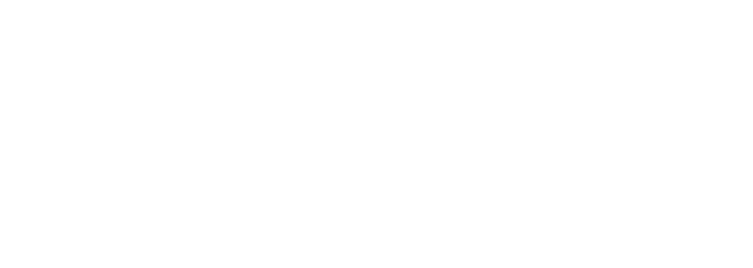
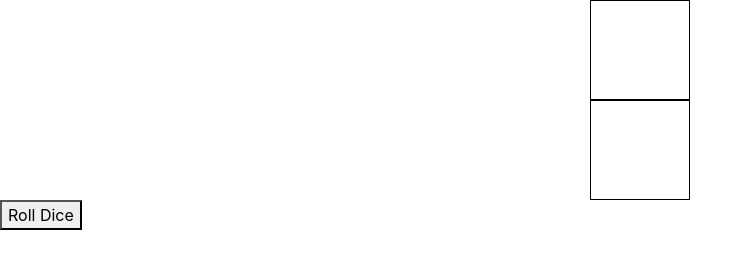
Before and after one commit to rabeedameer/dice-game, a plain HTML site: page index.html in a window 1280 px wide. Shown: the whole page, without its empty margins (0-753 px from the left). Drawn offline with nearby package versions, Linux system fonts and the light colour scheme.

Commit message:
added js

```diff
--- a/index.html
+++ b/index.html
@@ -9,6 +9,15 @@
   <title>Dice game</title>
 </head>
 <body>
+  <div>
+    <div class="container" id="dice-container">
+      <div class="dice" id="first-dice"></div>
+      <div class="dice" id="second-dice"></div>
+    </div>
+  </div>
+  <div>
+    <button type="button" class="dice-roll">Roll Dice</button>
+  </div>
   <script src="scripts/index.js"></script>
 </body>
 </html>
--- a/styles/main.css
+++ b/styles/main.css
@@ -0,0 +1,7 @@
+
+.dice {
+  height: 100px;
+  width:100px ;
+  border: 1px solid #000;
+  margin: auto;
+}
```
